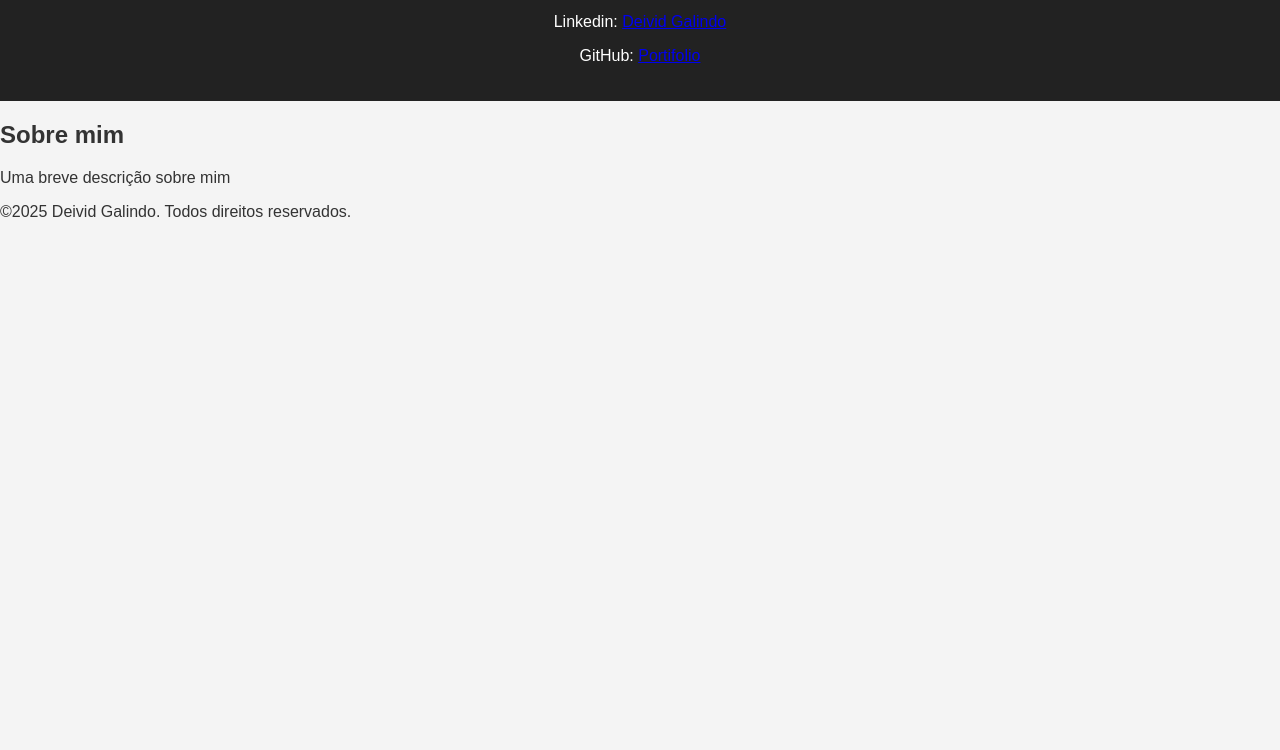
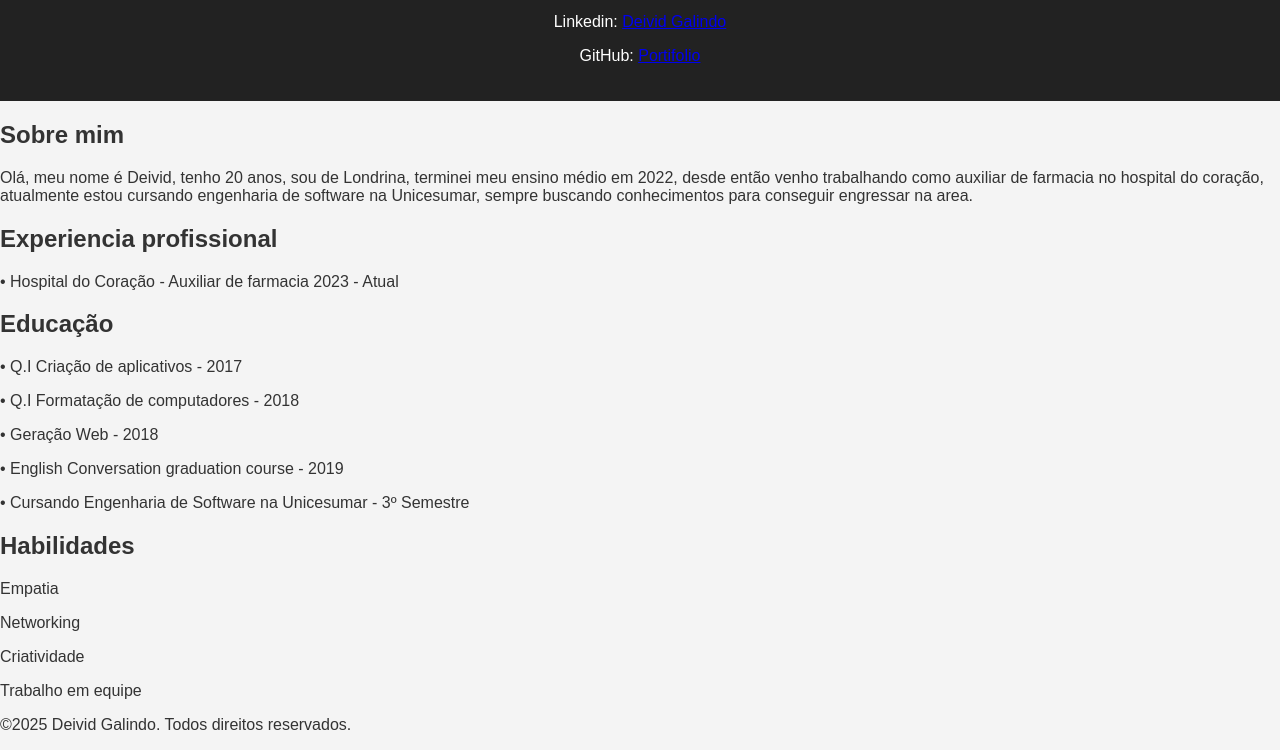
Before and after one commit to DeividGalindo/Curriculo-web, a plain HTML site: page index.html in a window 1280 px wide. Shown: the part 277-1027 px from the top of the page. Before the commit the page ends 800 px from the top, so only its background shows below. Drawn offline with Linux system fonts and the light colour scheme.

Commit message:
Adicionado seção sobre, profissional, ensino e habilidades

```diff
--- a/index.html
+++ b/index.html
@@ -23,14 +23,31 @@
 
     <section id="sobre">
         <h2>Sobre mim</h2>
-        <p>Uma breve descrição sobre mim</p>
+        <p>Olá, meu nome é Deivid, tenho 20 anos, sou de Londrina, terminei meu ensino médio em 2022, desde então venho trabalhando como auxiliar de farmacia no hospital do coração, atualmente estou cursando engenharia de software na Unicesumar, sempre buscando conhecimentos para conseguir engressar na area.</p>
     </section>
 
-    <section>
+    <section id="profissional">
+        <h2>Experiencia profissional</h2>
+        <p>• Hospital do Coração - Auxiliar de farmacia 2023 - Atual</p>
 
     </section>
 
-    <section>
+    <section id="ensino">
+        <h2>Educação</h2>
+        <p>• Q.I Criação de aplicativos - 2017</p>
+        <p>• Q.I Formatação de computadores - 2018</p>
+        <p>• Geração Web - 2018</p>
+        <p>• English Conversation graduation course - 2019</p>
+        <p>• Cursando Engenharia de Software na Unicesumar - 3º Semestre</p>
+
+    </section>
+
+    <section id="habilidades">
+        <h2>Habilidades</h2>
+        <p>Empatia </p>
+        <p>Networking </p>
+        <p>Criatividade </p>
+        <p>Trabalho em equipe</p>
 
     </section>
 
```
